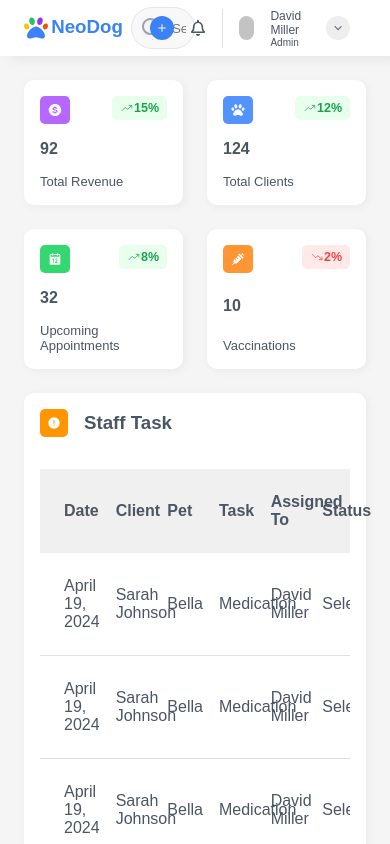
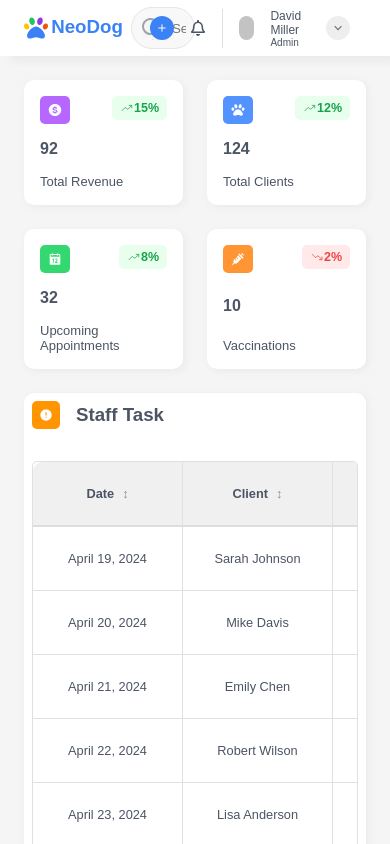
Before and after one commit to KennethicEnergy/neodog, a Next.js app: page /dashboard in a window 390 px wide. Built offline with nearby package versions, Linux system fonts and the light colour scheme.

Commit message:
fix table responsiveness

```diff
--- a/src/app/(pages)/dashboard/page.tsx
+++ b/src/app/(pages)/dashboard/page.tsx
@@ -10,7 +10,8 @@ import { TMetricCardData } from '@/src/types/metrics';
 import {
   DASHBOARD_METRIC_CARDS,
   SAMPLE_APPOINTMENT_DATA,
-  SAMPLE_RECENT_ACTIVITY_DATA
+  SAMPLE_RECENT_ACTIVITY_DATA,
+  SAMPLE_TABLE_DATA
 } from '@/src/utils/constants';
 import styles from './page.module.scss';
 
@@ -41,7 +42,12 @@ const DashboardPage = () => {
       </div>
 
       <div className={styles.gridRow}>
-        <Table title="Staff Task" icon="/images/alert.svg" data={[]} />
+        <Table
+          title="Staff Task"
+          icon="/images/alert.svg"
+          data={SAMPLE_TABLE_DATA}
+          fixedColumns={[5]}
+        />
       </div>
 
       <div className={styles.appointmentGrid}>
--- /dev/null
+++ b/src/app/(pages)/reports/page.module.scss
@@ -0,0 +1,7 @@
+.gridRow {
+  display: grid;
+  grid-template-columns: repeat(auto-fit, minmax(150px, 1fr));
+  gap: 1.5rem;
+  justify-content: center;
+  margin-bottom: 1.5rem;
+}
--- a/src/components/common/table/index.tsx
+++ b/src/components/common/table/index.tsx
@@ -1,151 +1,211 @@
-import { TTableData } from '@/src/types/types';
+import { TTableData } from '@/src/types/table';
+import { useMemo, useState } from 'react';
 import Icon from '../icon';
 import styles from './styles.module.scss';
 
-const Table = ({ title, icon, data }: TTableData) => {
-  console.log(data);
+type SortDirection = 'asc' | 'desc' | null;
+
+interface SortConfig {
+  key: string;
+  direction: SortDirection;
+}
+
+interface TableProps extends TTableData {
+  fixedColumns?: number | number[]; // Column indices to fix (e.g., [0, 2, 5] or just 2 for first N columns)
+  fixedRows?: number | number[]; // Row indices to fix (e.g., [0, 1] or just 2 for first N rows)
+  maxHeight?: string; // Custom max height for the table body
+  enableSorting?: boolean; // Enable/disable sorting functionality
+}
+
+const Table = ({
+  title,
+  icon,
+  data,
+  fixedColumns = [],
+  fixedRows = [],
+  maxHeight = '400px',
+  enableSorting = true
+}: TableProps) => {
+  const [sortConfig, setSortConfig] = useState<SortConfig>({ key: '', direction: null });
+
+  const headers = [
+    { key: 'date', label: 'Date' },
+    { key: 'client', label: 'Client' },
+    { key: 'pet', label: 'Pet' },
+    { key: 'task', label: 'Task' },
+    { key: 'assignedTo', label: 'Assigned To' },
+    { key: 'status', label: 'Status' }
+  ];
+
+  const fixedColIndices = Array.isArray(fixedColumns)
+    ? fixedColumns
+    : Array.from({ length: fixedColumns }, (_, i) => i);
+
+  const fixedRowIndices = Array.isArray(fixedRows)
+    ? fixedRows
+    : Array.from({ length: fixedRows }, (_, i) => i);
+
+  const tableClasses = [
+    styles.tableWrapper,
+    fixedColIndices.length > 0 ? styles.hasFixedColumns : '',
+    fixedRowIndices.length > 0 ? styles.hasFixedRows : '',
+    enableSorting ? styles.sortingEnabled : ''
+  ]
+    .filter(Boolean)
+    .join(' ');
+
+  const sortedData = useMemo(() => {
+    if (!sortConfig.key || !sortConfig.direction) {
+      return data;
+    }
+
+    return [...data].sort((a, b) => {
+      const aValue = a[sortConfig.key as keyof typeof a];
+      const bValue = b[sortConfig.key as keyof typeof b];
+
+      if (aValue < bValue) {
+        return sortConfig.direction === 'asc' ? -1 : 1;
+      }
+      if (aValue > bValue) {
+        return sortConfig.direction === 'asc' ? 1 : -1;
+      }
+      return 0;
+    });
+  }, [data, sortConfig]);
+
+  const handleSort = (key: string) => {
+    if (!enableSorting) return;
+
+    let direction: SortDirection = 'asc';
+
+    if (sortConfig.key === key) {
+      if (sortConfig.direction === 'asc') {
+        direction = 'desc';
+      } else if (sortConfig.direction === 'desc') {
+        direction = null;
+      }
+    }
+
+    setSortConfig({ key: direction ? key : '', direction });
+  };
+
+  const isRightAlignedColumn = (index: number) => {
+    const totalColumns = headers.length;
+    const halfColumns = Math.floor(totalColumns / 2);
+    return index >= halfColumns;
+  };
+
+  const generateColumnPositions = () => {
+    const leftPositions: Record<string, string> = {};
+    const rightPositions: Record<string, string> = {};
+
+    let leftOffset = 0;
+    let rightOffset = 0;
+
+    fixedColIndices.forEach((colIndex) => {
+      if (isRightAlignedColumn(colIndex)) {
+        rightPositions[`--right-col-${colIndex}`] = `${rightOffset * 150}px`;
+        rightOffset++;
+      } else {
+        leftPositions[`--left-col-${colIndex}`] = `${leftOffset * 150}px`;
+        leftOffset++;
+      }
+    });
+
+    return { ...leftPositions, ...rightPositions };
+  };
+
+  const getSortIcon = (key: string) => {
+    if (!enableSorting || sortConfig.key !== key) {
+      return '↕';
+    }
+
+    if (sortConfig.direction === 'asc') {
+      return '↑';
+    } else if (sortConfig.direction === 'desc') {
+      return '↓';
+    }
+
+    return '↕';
+  };
+
   return (
-    <div className={styles.tableWrapper}>
+    <div
+      className={tableClasses}
+      style={
+        {
+          '--fixed-columns': fixedColIndices.join(','),
+          '--max-height': maxHeight,
+          ...generateColumnPositions()
+        } as React.CSSProperties & Record<string, string | number>
+      }>
       <div className={styles.tableInfo}>
         <>
           {icon && <Icon src={icon} bgColor="#FF9500" />}
           {title && <h3>{title}</h3>}
         </>
       </div>
+
+      <div className={styles.tableContainer}>
         <table>
           <thead>
             <tr>
-            <th>Date</th>
-            <th>Client</th>
-            <th>Pet</th>
-            <th>Task</th>
-            <th>Assigned To</th>
-            <th>Status</th>
+              {headers.map((header, index) => (
+                <th
+                  key={header.key}
+                  className={`${fixedColIndices.includes(index) ? styles.fixedColumn : ''} ${enableSorting ? styles.sortable : ''}`}
+                  data-column-index={index}
+                  onClick={() => handleSort(header.key)}>
+                  <div className={styles.headerContent}>
+                    <span>{header.label}</span>
+                    {enableSorting && (
+                      <span className={styles.sortIcon}>{getSortIcon(header.key)}</span>
+                    )}
+                  </div>
+                </th>
+              ))}
             </tr>
           </thead>
           <tbody>
-          <tr>
-            <td>April 19, 2024</td>
-            <td>Sarah Johnson</td>
-            <td>Bella</td>
-            <td>Medication</td>
-            <td>David Miller</td>
-            <td>Select</td>
+            {sortedData.map((row, rowIndex) => (
+              <tr
+                key={rowIndex}
+                className={fixedRowIndices.includes(rowIndex) ? styles.fixedRow : ''}>
+                <td
+                  className={fixedColIndices.includes(0) ? styles.fixedColumn : ''}
+                  data-column-index={0}>
+                  {row.date}
+                </td>
+                <td
+                  className={fixedColIndices.includes(1) ? styles.fixedColumn : ''}
+                  data-column-index={1}>
+                  {row.client}
+                </td>
+                <td
+                  className={fixedColIndices.includes(2) ? styles.fixedColumn : ''}
+                  data-column-index={2}>
+                  {row.pet}
+                </td>
+                <td
+                  className={fixedColIndices.includes(3) ? styles.fixedColumn : ''}
+                  data-column-index={3}>
+                  {row.task}
+                </td>
+                <td
+                  className={fixedColIndices.includes(4) ? styles.fixedColumn : ''}
+                  data-column-index={4}>
+                  {row.assignedTo}
+                </td>
+                <td
+                  className={fixedColIndices.includes(5) ? styles.fixedColumn : ''}
+                  data-column-index={5}>
+                  {row.status}
+                </td>
               </tr>
-          <tr>
-            <td>April 19, 2024</td>
-            <td>Sarah Johnson</td>
-            <td>Bella</td>
-            <td>Medication</td>
-            <td>David Miller</td>
-            <td>Select</td>
-          </tr>
-          <tr>
-            <td>April 19, 2024</td>
-            <td>Sarah Johnson</td>
-            <td>Bella</td>
-            <td>Medication</td>
-            <td>David Miller</td>
-            <td>Select</td>
-          </tr>
-          <tr>
-            <td>April 19, 2024</td>
-            <td>Sarah Johnson</td>
-            <td>Bella</td>
-            <td>Medication</td>
-            <td>David Miller</td>
-            <td>Select</td>
-          </tr>
-          <tr>
-            <td>April 19, 2024</td>
-            <td>Sarah Johnson</td>
-            <td>Bella</td>
-            <td>Medication</td>
-            <td>David Miller</td>
-            <td>Select</td>
-          </tr>
-          <tr>
-            <td>April 19, 2024</td>
-            <td>Sarah Johnson</td>
-            <td>Bella</td>
-            <td>Medication</td>
-            <td>David Miller</td>
-            <td>Select</td>
-          </tr>
-          <tr>
-            <td>April 19, 2024</td>
-            <td>Sarah Johnson</td>
-            <td>Bella</td>
-            <td>Medication</td>
-            <td>David Miller</td>
-            <td>Select</td>
-          </tr>
-          <tr>
-            <td>April 19, 2024</td>
-            <td>Sarah Johnson</td>
-            <td>Bella</td>
-            <td>Medication</td>
-            <td>David Miller</td>
-            <td>Select</td>
-          </tr>
-          <tr>
-            <td>April 19, 2024</td>
-            <td>Sarah Johnson</td>
-            <td>Bella</td>
-            <td>Medication</td>
-            <td>David Miller</td>
-            <td>Select</td>
-          </tr>
-          <tr>
-            <td>April 19, 2024</td>
-            <td>Sarah Johnson</td>
-            <td>Bella</td>
-            <td>Medication</td>
-            <td>David Miller</td>
-            <td>Select</td>
-          </tr>
-          <tr>
-            <td>April 19, 2024</td>
-            <td>Sarah Johnson</td>
-            <td>Bella</td>
-            <td>Medication</td>
-            <td>David Miller</td>
-            <td>Select</td>
-          </tr>
-          <tr>
-            <td>April 19, 2024</td>
-            <td>Sarah Johnson</td>
-            <td>Bella</td>
-            <td>Medication</td>
-            <td>David Miller</td>
-            <td>Select</td>
-          </tr>
-          <tr>
-            <td>April 19, 2024</td>
-            <td>Sarah Johnson</td>
-            <td>Bella</td>
-            <td>Medication</td>
-            <td>David Miller</td>
-            <td>Select</td>
-          </tr>
-          <tr>
-            <td>April 19, 2024</td>
-            <td>Sarah Johnson</td>
-            <td>Bella</td>
-            <td>Medication</td>
-            <td>David Miller</td>
-            <td>Select</td>
-          </tr>
-          <tr>
-            <td>April 19, 2024</td>
-            <td>Sarah Johnson</td>
-            <td>Bella</td>
-            <td>Medication</td>
-            <td>David Miller</td>
-            <td>Select</td>
-          </tr>
+            ))}
           </tbody>
         </table>
+      </div>
     </div>
   );
 };
--- a/src/components/common/table/styles.module.scss
+++ b/src/components/common/table/styles.module.scss
@@ -10,6 +10,7 @@
   gap: 1rem;
   transition: all 0.2s ease-in-out;
   box-shadow: 2px 2px 10px #0c0d0d0d;
+  position: relative;
 
   &:hover {
     transform: scale(1.02);
@@ -23,26 +24,62 @@
     margin-bottom: 1rem;
   }
 
-  table {
+  .tableContainer {
     width: 100%;
-    border-collapse: collapse;
+    overflow: auto;
+    max-height: var(--max-height, 400px);
+    border-radius: 10px;
+    border: 1px solid #e0e0e0;
+    position: relative;
 
-    thead {
-      background-color: #f0f0f0;
-      top: 0;
-      z-index: 1;
+    // Ensure smooth scrolling
+    scroll-behavior: smooth;
 
-      tr {
-        display: table;
-        width: 100%;
-        table-layout: fixed;
+    // Custom scrollbar styling
+    &::-webkit-scrollbar {
+      width: 8px;
+      height: 8px;
+    }
+
+    &::-webkit-scrollbar-track {
+      background: #f1f1f1;
+      border-radius: 4px;
+    }
+
+    &::-webkit-scrollbar-thumb {
+      background: #c1c1c1;
+      border-radius: 4px;
+
+      &:hover {
+        background: #a8a8a8;
+      }
     }
   }
 
+  table {
+    width: max-content;
+    min-width: 100%;
+    border-collapse: separate;
+    border-spacing: 0;
+    position: relative;
+
+    thead {
+      position: sticky;
+      top: 0;
+      z-index: 10;
+      background-color: #f0f0f0;
+
+      tr {
         th {
+          position: relative;
           padding: 1.5rem;
           text-align: center;
           font-weight: 600;
+          border-bottom: 2px solid #ddd;
+          background-color: #f0f0f0;
+          min-width: 150px;
+          white-space: nowrap;
+          user-select: none;
 
           &:first-child {
             border-top-left-radius: 10px;
@@ -51,42 +88,221 @@
           &:last-child {
             border-top-right-radius: 10px;
           }
+
+          &:not(:last-child) {
+            border-right: 1px solid #e0e0e0;
           }
 
-    tbody {
-      display: block;
-      height: 400px;
-      overflow-y: auto;
-      width: 100%;
+          .headerContent {
+            display: flex;
+            align-items: center;
+            justify-content: center;
+            gap: 0.5rem;
+          }
 
-      tr {
-        display: table;
-        width: 100%;
-        table-layout: fixed;
-        border-radius: 10px;
+          .sortIcon {
+            font-size: 0.8rem;
+            opacity: 0.6;
+            transition: opacity 0.2s ease;
+          }
+
+          &.sortable {
             cursor: pointer;
+            transition: background-color 0.2s ease;
 
             &:hover {
-          background-color: #f0f0f0;
-          border-radius: unset;
+              background-color: #e8e8e8;
+
+              .sortIcon {
+                opacity: 1;
+              }
+            }
+
+            &:active {
+              background-color: #ddd;
+            }
+          }
         }
       }
     }
 
-    thead tr {
-      display: table;
-      width: 100%;
-      table-layout: fixed;
+    tbody {
+      tr {
+        cursor: pointer;
+        transition: background-color 0.2s ease;
+
+        &:hover {
+          background-color: #f8f9fa;
+        }
+
+        &:last-child {
+          td:first-child {
+            border-bottom-left-radius: 10px;
+          }
+
+          td:last-child {
+            border-bottom-right-radius: 10px;
+          }
         }
 
         td {
           padding: 1.5rem;
           border-bottom: 1px solid #e0e0e0;
-    }
+          background-color: #ffffff;
+          min-width: 150px;
+          white-space: nowrap;
+          position: relative;
 
-    th,
-    td {
-      width: calc(100% / 6); // Equal width for 6 columns
+          &:not(:last-child) {
+            border-right: 1px solid #e0e0e0;
           }
         }
       }
+    }
+  }
+
+  // Fixed columns styling
+  &.hasFixedColumns {
+    // Left-aligned fixed columns
+    .fixedColumn {
+      position: sticky;
+      z-index: 5;
+      background-color: #f9f9f9 !important;
+      box-shadow: 2px 0 5px rgba(0, 0, 0, 0.1);
+
+      &::after {
+        content: '';
+        position: absolute;
+        top: 0;
+        right: 0;
+        width: 1px;
+        height: 100%;
+        background-color: #ddd;
+      }
+    }
+
+    // Right-aligned fixed columns
+    .fixedColumnRight {
+      position: sticky;
+      right: 0;
+      z-index: 5;
+      background-color: #f9f9f9 !important;
+      box-shadow: -2px 0 5px rgba(0, 0, 0, 0.1);
+
+      &::after {
+        content: '';
+        position: absolute;
+        top: 0;
+        left: 0;
+        width: 1px;
+        height: 100%;
+        background-color: #ddd;
+      }
+    }
+
+    thead .fixedColumn,
+    thead .fixedColumnRight {
+      z-index: 15;
+      background-color: #e8e8e8 !important;
+    }
+
+    // Dynamic positioning for left-aligned fixed columns
+    @for $i from 0 through 4 {
+      th[data-column-index="#{$i}"].fixedColumn,
+      td[data-column-index="#{$i}"].fixedColumn {
+        left: #{$i * 150px};
+      }
+    }
+  }
+
+  // Fixed rows styling
+  &.hasFixedRows {
+    .fixedRow {
+      position: sticky;
+      top: 60px; // Height of header
+      z-index: 8;
+      background-color: #f9f9f9;
+
+      td {
+        background-color: #f9f9f9 !important;
+        border-bottom: 2px solid #ddd;
+      }
+
+      &::after {
+        content: '';
+        position: absolute;
+        bottom: 0;
+        left: 0;
+        width: 100%;
+        height: 1px;
+        background-color: #ddd;
+      }
+    }
+
+    // Multiple fixed rows positioning
+    tbody tr:nth-child(1).fixedRow {
+      top: 60px;
+    }
+
+    tbody tr:nth-child(2).fixedRow {
+      top: 120px; // Height of header + first row
+    }
+  }
+
+  // Intersection of fixed column and fixed row
+  &.hasFixedColumns.hasFixedRows {
+    .fixedRow .fixedColumn {
+      z-index: 20;
+      background-color: #e8e8e8 !important;
+    }
+  }
+
+  // Responsive adjustments
+  @media (max-width: 768px) {
+    padding: 0.5rem;
+
+    .tableContainer {
+      border-radius: 5px;
+    }
+
+    table {
+      thead th,
+      tbody td {
+        padding: 1rem;
+        min-width: 120px;
+        font-size: 0.9rem;
+      }
+    }
+
+    &.hasFixedColumns {
+      // Left-aligned fixed columns
+      @for $i from 0 through 4 {
+        th[data-column-index="#{$i}"].fixedColumn,
+        td[data-column-index="#{$i}"].fixedColumn {
+          left: #{$i * 120px};
+        }
+      }
+    }
+  }
+
+  @media (max-width: 480px) {
+    table {
+      thead th,
+      tbody td {
+        padding: 0.75rem;
+        min-width: 100px;
+        font-size: 0.8rem;
+      }
+    }
+
+    &.hasFixedColumns {
+      // Left-aligned fixed columns
+      @for $i from 0 through 4 {
+        th[data-column-index="#{$i}"].fixedColumn,
+        td[data-column-index="#{$i}"].fixedColumn {
+          left: #{$i * 100px};
+        }
+      }
+    }
+  }
+}
--- /dev/null
+++ b/src/types/table.ts
@@ -0,0 +1,14 @@
+export type TTableRow = {
+  date: string;
+  client: string;
+  pet: string;
+  task: string;
+  assignedTo: string;
+  status: string;
+};
+
+export type TTableData = {
+  title?: string;
+  icon?: string;
+  data: TTableRow[];
+};
--- a/src/types/types.ts
+++ b/src/types/types.ts
@@ -1,9 +1,3 @@
-export type TTableData = {
-  title?: string;
-  icon?: string;
-  data: object[];
-};
-
 export type TAppointmentData = {
   client: string;
   pet: string;
--- a/src/utils/constants.ts
+++ b/src/utils/constants.ts
@@ -6,6 +6,7 @@ import {
   TRevenueMetrics,
   TVaccinationMetrics
 } from '../types/metrics';
+import { TTableRow } from '../types/table';
 import { TActivityData, TAppointmentData, TServices } from '../types/types';
 
 export const SIDEBAR_MENU_ITEMS: TMenuItem[] = [
@@ -377,3 +378,14 @@ export const SAMPLE_TAB_VACCINATION_DATA = {
     }
   ]
 };
+
+export const SAMPLE_TABLE_DATA: TTableRow[] = Array.from({ length: 15 }, (_, index) => ({
+  date: `April ${19 + (index % 10)}, 2024`,
+  client: ['Sarah Johnson', 'Mike Davis', 'Emily Chen', 'Robert Wilson', 'Lisa Anderson'][
+    index % 5
+  ],
+  pet: ['Bella', 'Max', 'Luna', 'Charlie', 'Daisy'][index % 5],
+  task: ['Medication', 'Grooming', 'Checkup', 'Vaccination', 'Training'][index % 5],
+  assignedTo: ['David Miller', 'Anna Smith', 'John Doe', 'Maria Garcia', 'Tom Brown'][index % 5],
+  status: ['Completed', 'Pending', 'In Progress', 'Cancelled', 'Scheduled'][index % 5]
+}));
```
Also changed, not shown: src/app/(pages)/reports/page.tsx (+24 -3 lines). Lines whose indentation alone changed are shown as unchanged.
